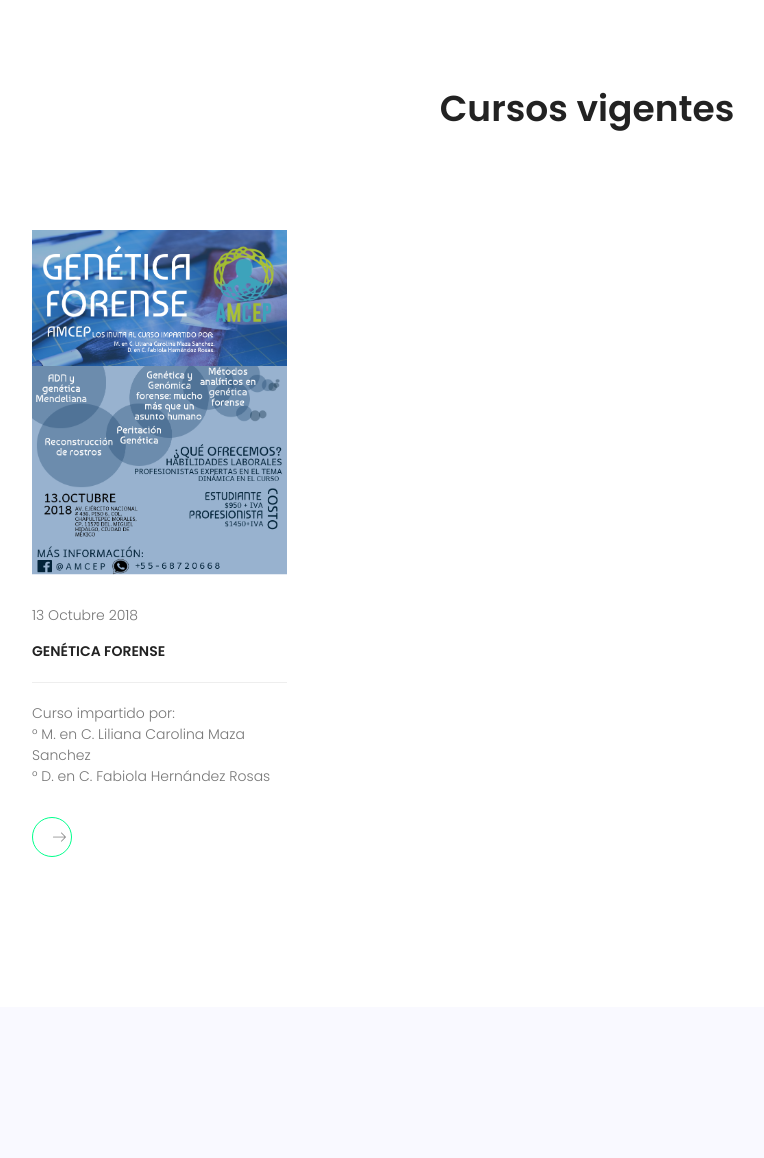
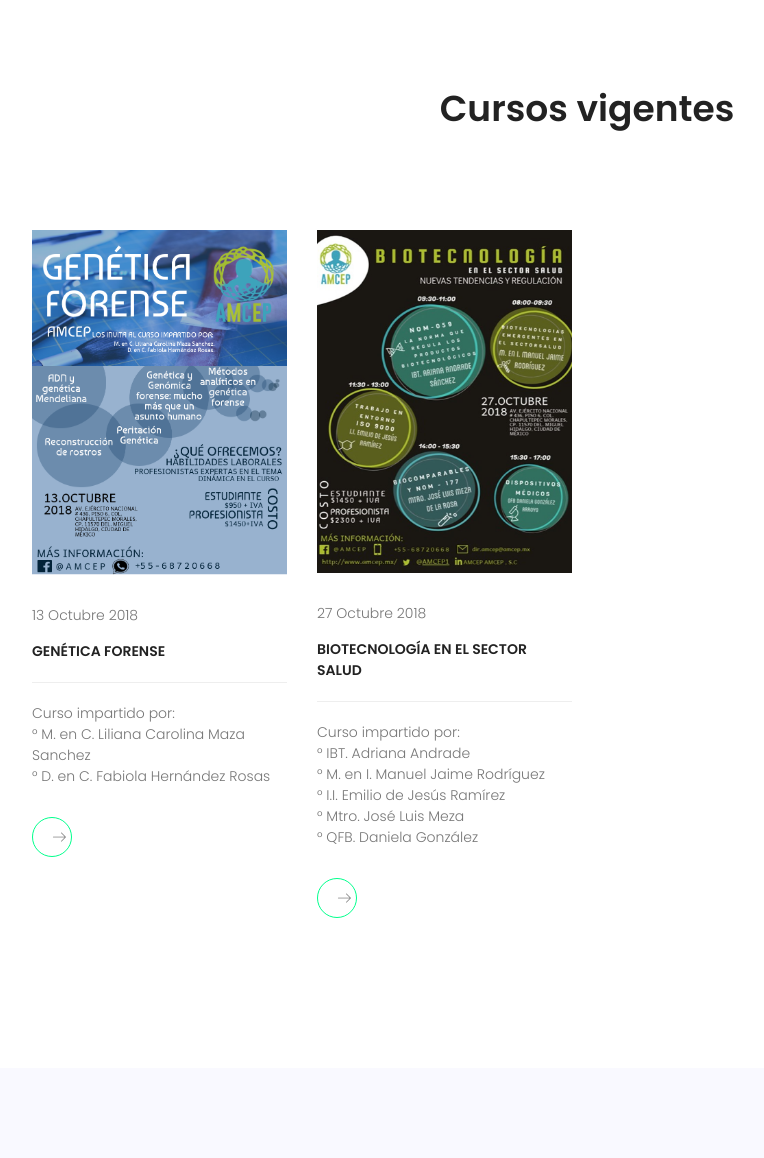
Before and after one commit to pjuanluis/AMCEP, a CodeIgniter app: page /amcep/ in a window 1280 px wide. Shown: the part 2778-3936 px from the top of the page, without its empty margins (53-817 px from the left). Run offline with CodeIgniter, Linux system fonts and the light colour scheme; some libraries are stand-ins or nearby versions.

Commit message:
Se agrega un curso a la pagina

```diff
--- a/application/views/index.php
+++ b/application/views/index.php
@@ -264,6 +264,29 @@
 							<a target="_blank" href="https://docs.google.com/forms/d/e/1FAIpQLSfbkoyV8iSbnCLjj_x-9mhr01pMHgqqjNjoEZv1Xfp1b0kU6A/viewform" class="details-btn d-flex justify-content-center align-items-center"><span class="details">Registro</span><span class="lnr lnr-arrow-right"></span></a>
 						</div>
 					</div>
+					<div class="col-lg-3 col-md-6">
+						<div class="single-publish">
+							<a href="<?=base_url()?>img/biotec.jpeg"><img src="<?=base_url()?>img/biotec.jpeg" class="img-fluid" alt="" width="450" height="600" style="width: 450 !important; height: 500 !important;"></a>
+							<div class="top">
+								<div class="mb-15 d-flex">
+									<a href="#">27 Octubre 2018</a>
+									<span class="line"></span>
+
+								</div>
+								<h6 class="text-uppercase"><a href="#">Biotecnología en el Sector Salud</a></h6>
+							</div>
+							<p class="mb-30">Curso impartido por:
+								<br>° IBT. Adriana Andrade
+								<br>° M. en I. Manuel Jaime Rodríguez
+								<br>° I.I. Emilio de Jesús Ramírez
+								<br>° Mtro. José Luis Meza
+								<br>° QFB. Daniela González
+							</p>
+							<a target="_blank" href="https://goo.gl/forms/tDWUz5TqUKgX1jY32" class="details-btn d-flex justify-content-center align-items-center"><span class="details">Registro</span><span class="lnr lnr-arrow-right"></span></a>
+						</div>
+					</div>
+				</div>
+			</div>
 		</section>
 		<!-- End Publish Area -->
 		<!-- Start Contact Area -->
```
Also changed, not shown: img/biotec.jpeg (added).
